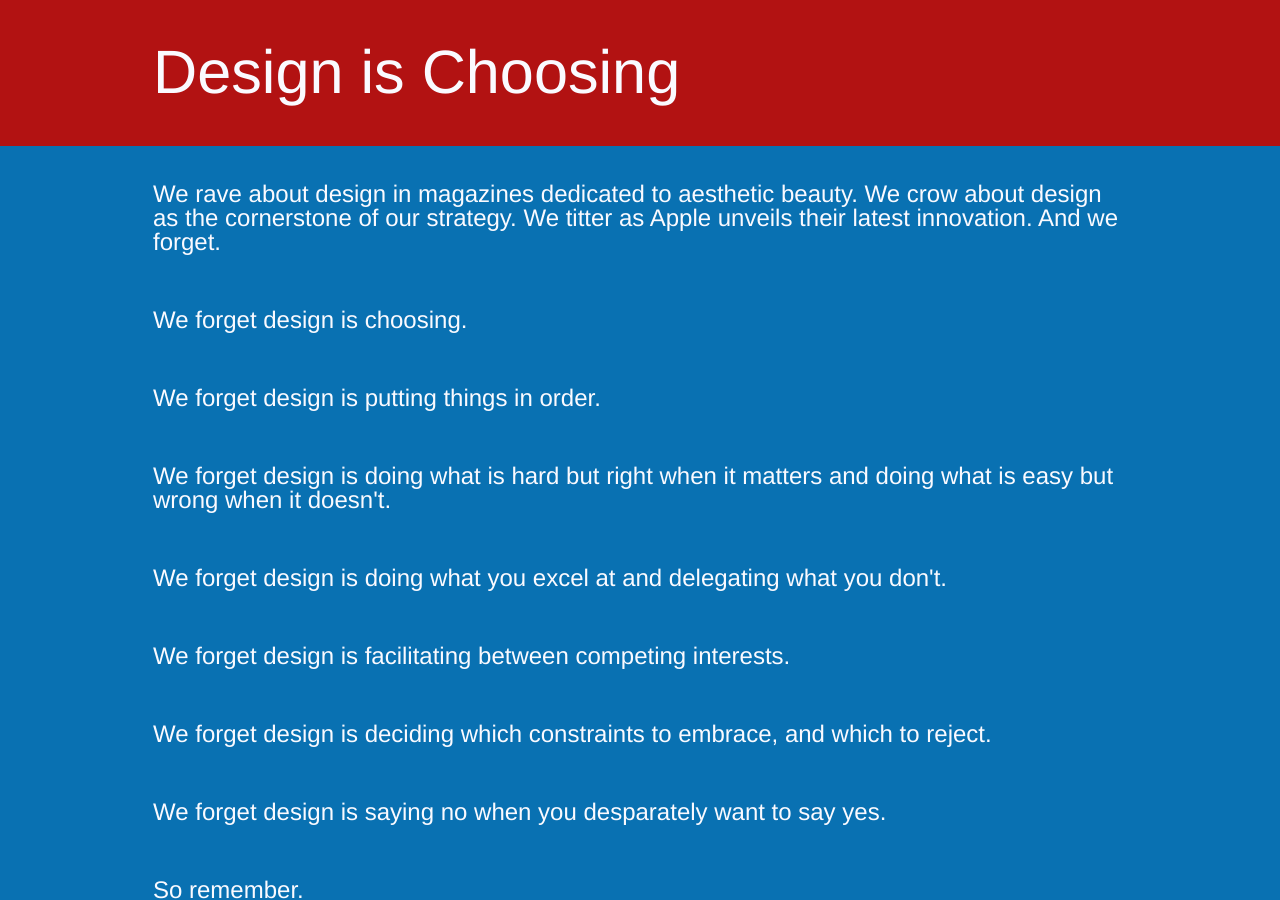
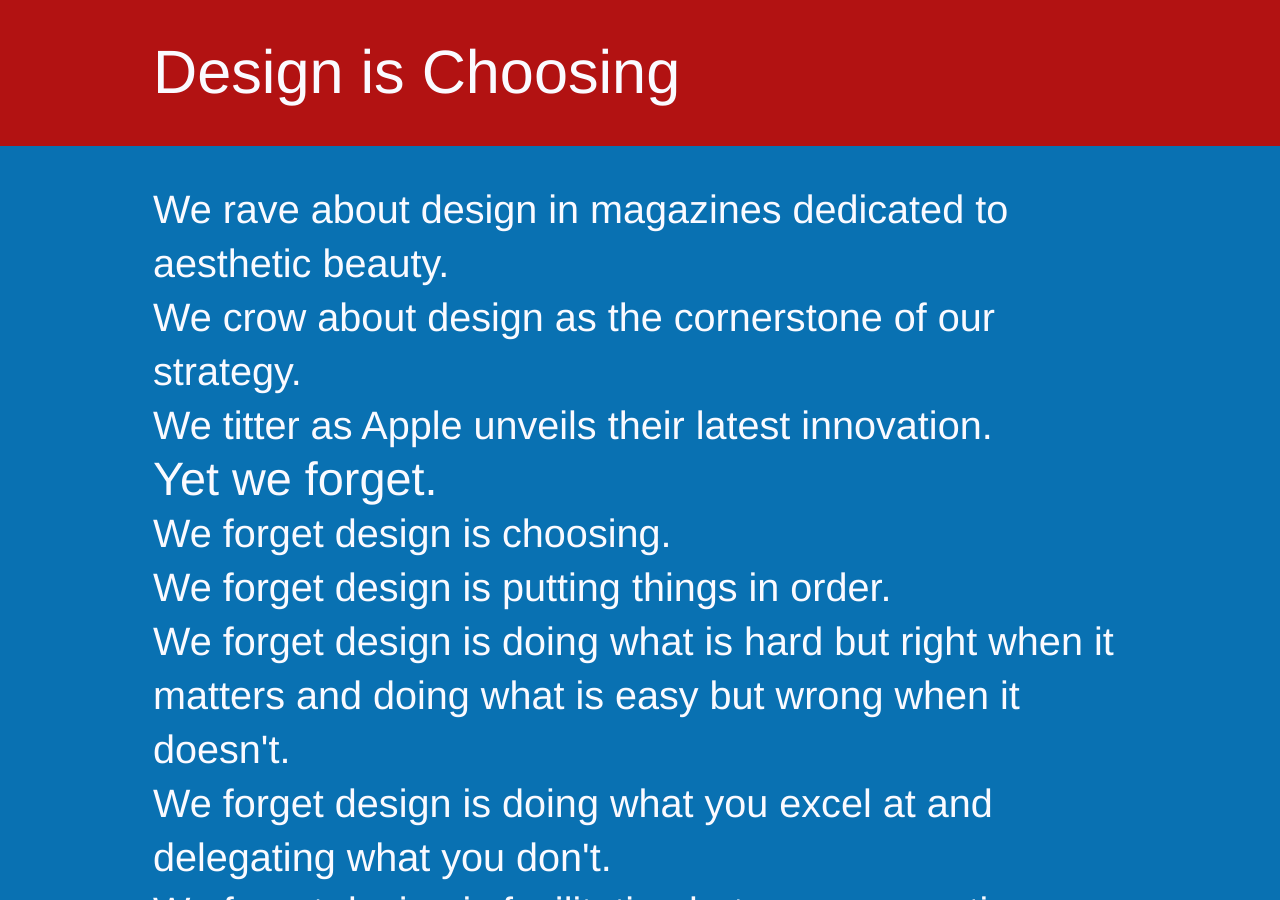
Before and after one commit to zspencer/www.zeespencer.com, a Jekyll site: the page built from drafts/_posts/2012-01-24-design-is.markdown, in a window 1280 px wide and 900 px high. Built offline with Jekyll 4.4.1, drawn with Linux system fonts in a browser that asks for light colours.

Commit message:
Converted Design Is post to use headings

```diff
--- a/drafts/_posts/2012-01-24-design-is.markdown
+++ b/drafts/_posts/2012-01-24-design-is.markdown
@@ -4,37 +4,40 @@ title: Design is Choosing
 tags: [article, draft]
 ---
 
-We rave about design in magazines dedicated to aesthetic
-beauty. We crow about design as the cornerstone of our strategy. We titter as
-Apple unveils their latest innovation. And we forget.
+### We rave about design in magazines dedicated to aesthetic beauty.
 
-We forget design is choosing.
+### We crow about design as the cornerstone of our strategy.
 
-We forget design is putting things in order.
+### We titter as Apple unveils their latest innovation.
 
-We forget design is doing what is hard but right when it matters and doing what is easy
-but wrong when it doesn\'t.
+## Yet we forget.
 
-We forget design is doing what you excel at and delegating what you don\'t.
+### We forget design is choosing.
 
-We forget design is facilitating between competing interests.
+### We forget design is putting things in order.
 
-We forget design is deciding which constraints to embrace, and which to reject.
+### We forget design is doing what is hard but right when it matters and doing what is easy but wrong when it doesn\'t.
 
-We forget design is saying no when you desparately want to say yes.
+### We forget design is doing what you excel at and delegating what you don\'t.
 
-So remember.
+### We forget design is facilitating between competing interests.
 
-Remember design is saying no so you can say yes to something else.
+### We forget design is deciding which constraints to embrace, and which to reject.
 
-Remember design is being wrong, and loving every minute of it.
+### We forget design is saying no when you desparately want to say yes.
 
-Remember design is spending time subtracting instead of adding.
+## So remember.
 
-Remember design is bringing ideas to life.
+### Remember design is saying no so you can say yes to something else.
 
-Remember design is pursuing what is important at the expense of everything else.
+### Remember design is being wrong, and loving every minute of it.
 
-Remember design is clambering up the shoulders of giants.
+### Remember design is spending time subtracting instead of adding.
 
-Remember design is saying yes when you desparately need to say yes.
+### Remember design is bringing ideas to life.
+
+### Remember design is pursuing what is important at the expense of everything else.
+
+### Remember design is clambering up the shoulders of giants.
+
+### Remember design is saying yes when you desparately need to say yes.
```
